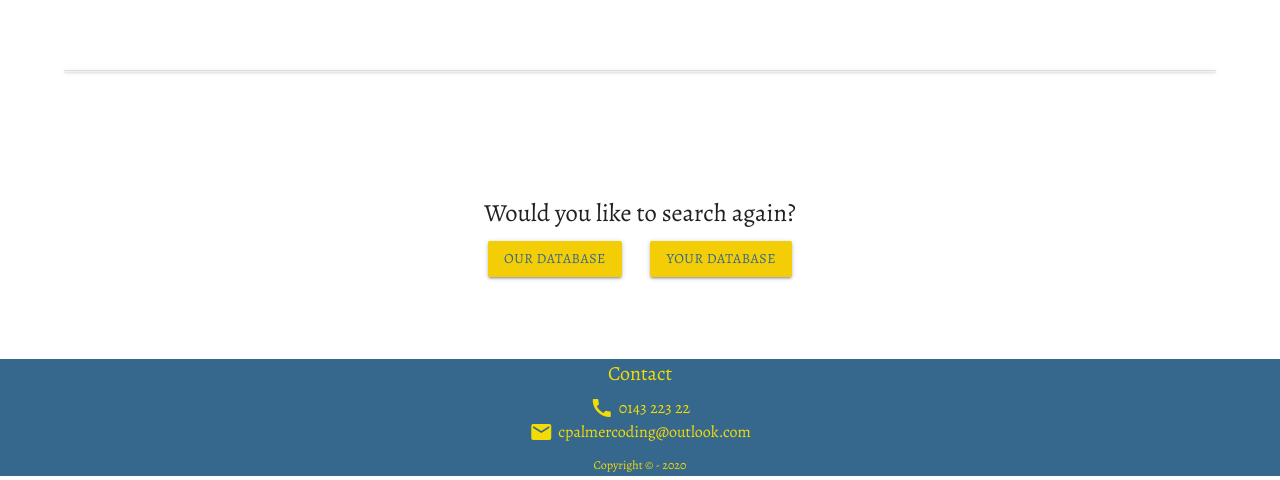
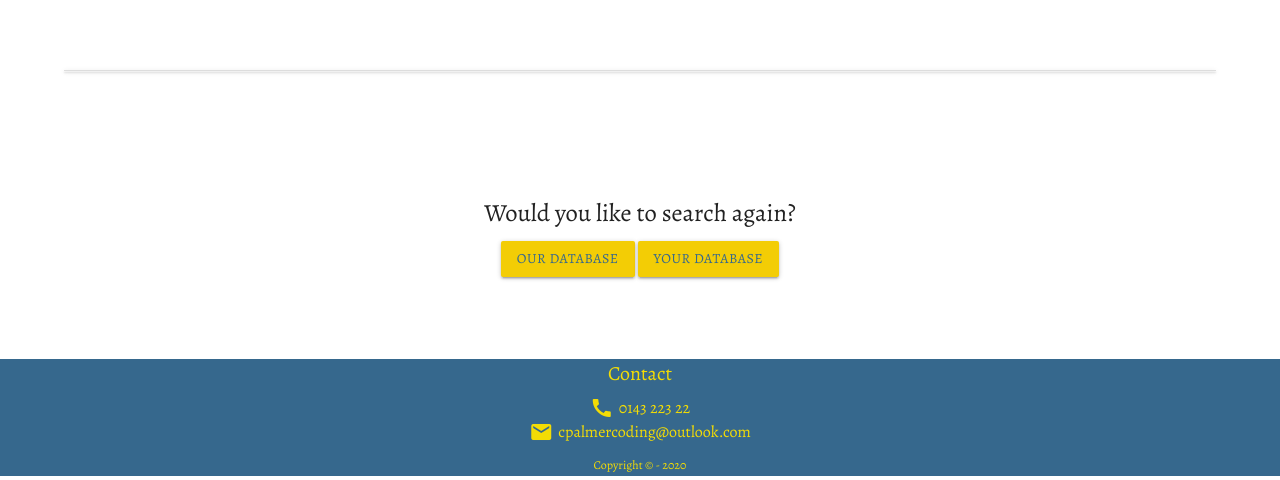
Before and after one commit to cgpalmer/ms3-project-2, a Flask app: template templates/userSearchResult.html in a window 1280 px wide. Shown: the part 296-776 px from the top of the page. Run offline with Flask 2, Linux system fonts and the light colour scheme; the template is opened without the code that fills it, so the values that code supplies are empty; the visitor is signed in with stand-in values (Sample User, id 1); some libraries are stand-ins or nearby versions.

Commit message:
Adding button-sapce-margin.

```diff
--- a/templates/addDateToReport.html
+++ b/templates/addDateToReport.html
@@ -30,7 +30,7 @@
 
             <div class="btn-wrapper">
             <button class="btn" type="submit" name="action">Add date</button>
-            <a class="btn skip" href="{{url_for('skipDate')}}">Skip</a>
+            <a class="btn button-space-margin" href="{{url_for('skipDate')}}">Skip</a>
             </div>
         </form>
 </div>
--- a/templates/addLocationToNewReport.html
+++ b/templates/addLocationToNewReport.html
@@ -24,7 +24,7 @@
 
                    <div class="btn-wrapper">
             <button class="btn" type="submit" name="action">Add location</button>
-            <button class="btn skip" type="submit" name="action">Skip</button>
+            <button class="btn button-space-margin" type="submit" name="action">Skip</button>
             </div>
         </form>
 </div>
--- a/templates/userSearchResult.html
+++ b/templates/userSearchResult.html
@@ -69,8 +69,8 @@
                     </div>
         </div>
         <div class="btn-wrapper">
-            <a class="btn btn-success" href="{{url_for('user_modify', report_id=report._id)}}">Edit</a>
-            <a class="btn btn-danger" href="{{url_for('confirm_delete_report', report_id=report._id)}}">Delete</a>
+            <a class="btn " href="{{url_for('user_modify', report_id=report._id)}}">Edit</a>
+            <a class="btn button-space-margin" href="{{url_for('confirm_delete_report', report_id=report._id)}}">Delete</a>
             </div>
             </div>
     {% endfor %}
@@ -84,7 +84,7 @@
 <div class="btn-wrapper">
 <a class="btn" href="{{url_for('search_report')}}">Our database</a>
 {% if session.get("email") != None %}
-<a class="btn yourDB" href="{{url_for('dashboard')}}">Your database</a>
+<a class="btn button-space-margin" href="{{url_for('dashboard')}}">Your database</a>
 {% endif %}
 </div>
 
```
